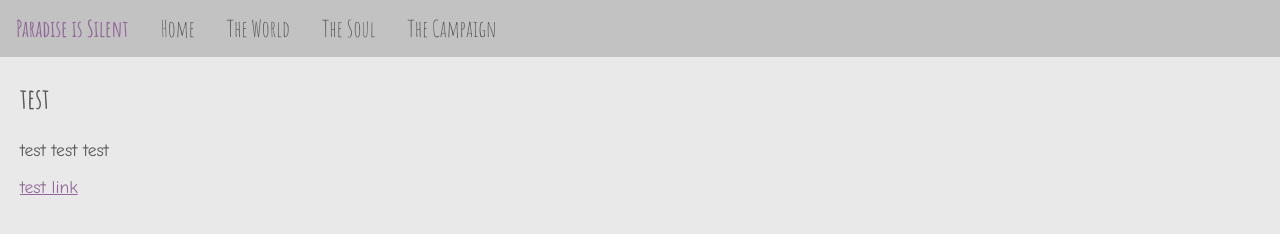
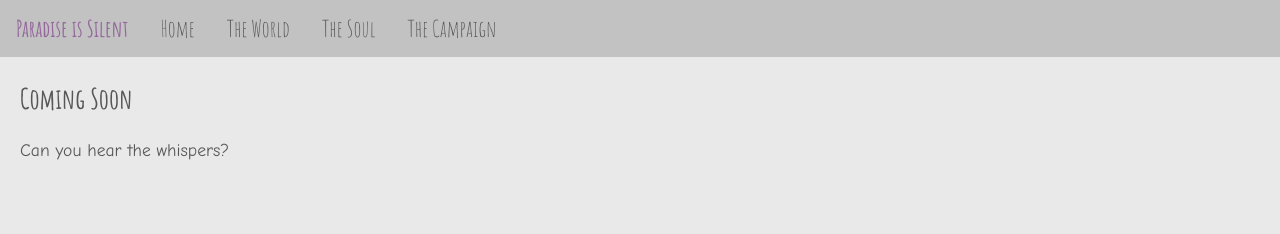
Before and after one commit to MoonDoodles7/paradise-is-silent, a plain HTML site: page index.html in a window 1280 px wide. Drawn offline with nearby package versions, Linux system fonts and the light colour scheme; files whose address does not match are found by name.

Commit message:
Update index.html

```diff
--- a/index.html
+++ b/index.html
@@ -27,10 +27,8 @@
 </div>
 
 <section class="page">
-<h1>test</h1>
-<p>test test test</p>
-<a href="Assets/nav.html">test link</a>
+<h1>Coming Soon</h1>
+<p>Can you hear the whispers?</p>
 </section>
 </body>
-
 </html>
```
